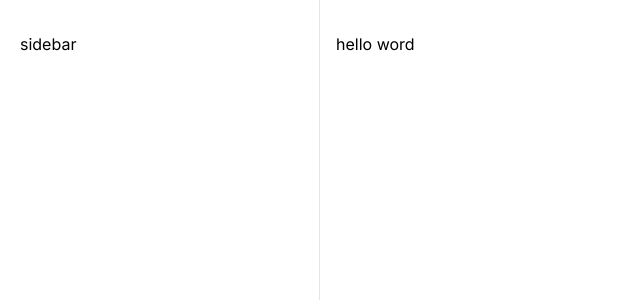
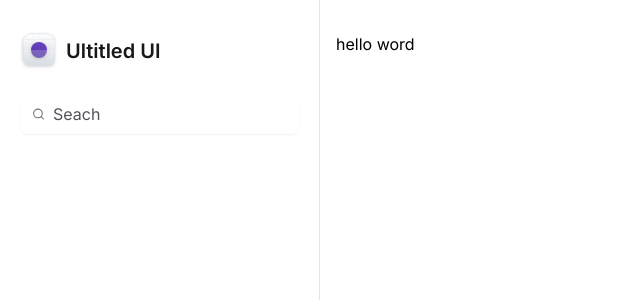
Before and after one commit to carlosrobertodevops/tailwind-next, a Next.js app: page / in a window 1280 px wide. Shown: the top 300 px of the page, without its empty margins (0-640 px from the left). Built offline with nearby package versions, Linux system fonts and the light colour scheme.

Commit message:
Menu de Navegação

```diff
--- a/package.json
+++ b/package.json
@@ -9,6 +9,7 @@
     "lint": "next lint"
   },
   "dependencies": {
+    "lucide-react": "^0.376.0",
     "next": "14.2.3",
     "react": "^18.3.1",
     "react-dom": "^18.3.1"
--- a/src/app/layout.tsx
+++ b/src/app/layout.tsx
@@ -1,12 +1,13 @@
-import type { Metadata } from "next"
-import { Inter } from "next/font/google"
-import "./globals.css"
+import { Siderbar } from '@/components/Sidebar'
+import type { Metadata } from 'next'
+import { Inter } from 'next/font/google'
+import './globals.css'
 
-const inter = Inter({ subsets: ["latin"] });
+const inter = Inter({ subsets: ['latin'] })
 
 export const metadata: Metadata = {
-  title: "Create Next App",
-  description: "Generated by create next app",
+  title: 'Create Next App',
+  description: 'Generated by create next app',
 }
 
 export default function RootLayout({
@@ -18,7 +19,7 @@
     <html lang="en">
       <body className={inter.className}>
         <div className="grid min-h-screen grid-cols-app">
-          <aside className="border-r border-zinc-200 px-5 py-8">sidebar</aside>
+          <Siderbar />
           <main className="px-4 pb-12 pt-8">{children}</main>
         </div>
       </body>
--- /dev/null
+++ b/src/components/MainNavigation/index.tsx
@@ -0,0 +1,14 @@
+import { ChevronDown, Home } from 'lucide-react'
+
+export function MainNavigation() {
+  return (
+    <nav className="space-y-0.5">
+      <a href="">
+        <Home className="h-5 w-5 text-zinc-500" />
+        <span className="font-medium text-zinc-700"></span>
+        <ChevronDown className="ml-auto text-zinc-500" />
+        <span className="font-medium text-zinc-700"></span>
+      </a>
+    </nav>
+  )
+}
--- /dev/null
+++ b/src/components/Sidebar/Logo.tsx
@@ -0,0 +1,209 @@
+export function Logo() {
+  return (
+    <strong className="flex items-center gap-2 text-xl font-semibold text-zinc-900 ">
+      <svg
+        width={38}
+        height={38}
+        viewBox="0 0 38 38"
+        fill="none"
+        xmlns="http://www.w3.org/2000/svg"
+      >
+        <g filter="url(#filter0_dd_19150_307)">
+          <g clipPath="url(#clip0_19150_307)">
+            <rect x={3} y={2} width={32} height={32} rx={8} fill="#fff" />
+            <rect
+              x={3}
+              y={2}
+              width={32}
+              height={32}
+              rx={8}
+              fill="url(#paint0_linear_19150_307)"
+            />
+            <path
+              fillRule="evenodd"
+              clipRule="evenodd"
+              d="M19 4.039c-7.71 0-13.961 6.25-13.961 13.961 0 7.71 6.25 13.961 13.961 13.961 7.71 0 13.961-6.25 13.961-13.961 0-7.71-6.25-13.961-13.961-13.961zM4.961 18c0-7.753 6.286-14.039 14.039-14.039S33.039 10.247 33.039 18 26.753 32.039 19 32.039 4.961 25.753 4.961 18z"
+              fill="#D0D5DD"
+            />
+            <path
+              fillRule="evenodd"
+              clipRule="evenodd"
+              d="M19 14.078a3.922 3.922 0 100 7.845 3.922 3.922 0 000-7.845zM15 18a4 4 0 118 0 4 4 0 01-8 0z"
+              fill="#D0D5DD"
+            />
+            <path
+              fillRule="evenodd"
+              clipRule="evenodd"
+              d="M19 15.32a2.68 2.68 0 100 5.36 2.68 2.68 0 000-5.36zM16.243 18a2.757 2.757 0 115.514 0 2.757 2.757 0 01-5.514 0z"
+              fill="#D0D5DD"
+            />
+            <path d="M18.961 2h.078v32h-.078V2z" fill="#D0D5DD" />
+            <path d="M35 17.96v.079H3v-.078h32z" fill="#D0D5DD" />
+            <path
+              d="M29.602 2h.078v32h-.078V2zM13.64 2h.078v32h-.077V2zM24.282 2h.077v32h-.077V2zM8.32 2h.078v32H8.32V2z"
+              fill="#D0D5DD"
+            />
+            <path
+              d="M35 28.602v.077H3v-.077h32zM35 12.64v.078H3v-.077h32zM35 23.281v.078H3v-.078h32zM35 7.32v.078H3V7.32h32z"
+              fill="#D0D5DD"
+            />
+            <g filter="url(#filter1_dd_19150_307)">
+              <circle
+                cx={19}
+                cy={18}
+                r={8}
+                fill="url(#paint1_linear_19150_307)"
+              />
+            </g>
+            <g filter="url(#filter2_b_19150_307)">
+              <path
+                d="M3 18h32v3.2c0 4.48 0 6.72-.872 8.432a8 8 0 01-3.496 3.496C28.92 34 26.68 34 22.2 34h-6.4c-4.48 0-6.72 0-8.432-.872a8 8 0 01-3.496-3.496C3 27.92 3 25.68 3 21.2V18z"
+                fill="#fff"
+                fillOpacity={0.2}
+              />
+            </g>
+          </g>
+          <rect
+            x={3.15}
+            y={2.15}
+            width={31.7}
+            height={31.7}
+            rx={7.85}
+            stroke="#D0D5DD"
+            strokeWidth={0.3}
+          />
+        </g>
+        <defs>
+          <filter
+            id="filter0_dd_19150_307"
+            x={0}
+            y={0}
+            width={38}
+            height={38}
+            filterUnits="userSpaceOnUse"
+            colorInterpolationFilters="sRGB"
+          >
+            <feFlood floodOpacity={0} result="BackgroundImageFix" />
+            <feColorMatrix
+              in="SourceAlpha"
+              values="0 0 0 0 0 0 0 0 0 0 0 0 0 0 0 0 0 0 127 0"
+              result="hardAlpha"
+            />
+            <feOffset dy={1} />
+            <feGaussianBlur stdDeviation={1} />
+            <feColorMatrix values="0 0 0 0 0.0627451 0 0 0 0 0.0941176 0 0 0 0 0.156863 0 0 0 0.06 0" />
+            <feBlend
+              in2="BackgroundImageFix"
+              result="effect1_dropShadow_19150_307"
+            />
+            <feColorMatrix
+              in="SourceAlpha"
+              values="0 0 0 0 0 0 0 0 0 0 0 0 0 0 0 0 0 0 127 0"
+              result="hardAlpha"
+            />
+            <feOffset dy={1} />
+            <feGaussianBlur stdDeviation={1.5} />
+            <feColorMatrix values="0 0 0 0 0.0627451 0 0 0 0 0.0941176 0 0 0 0 0.156863 0 0 0 0.1 0" />
+            <feBlend
+              in2="effect1_dropShadow_19150_307"
+              result="effect2_dropShadow_19150_307"
+            />
+            <feBlend
+              in="SourceGraphic"
+              in2="effect2_dropShadow_19150_307"
+              result="shape"
+            />
+          </filter>
+          <filter
+            id="filter1_dd_19150_307"
+            x={8}
+            y={8}
+            width={22}
+            height={22}
+            filterUnits="userSpaceOnUse"
+            colorInterpolationFilters="sRGB"
+          >
+            <feFlood floodOpacity={0} result="BackgroundImageFix" />
+            <feColorMatrix
+              in="SourceAlpha"
+              values="0 0 0 0 0 0 0 0 0 0 0 0 0 0 0 0 0 0 127 0"
+              result="hardAlpha"
+            />
+            <feOffset dy={1} />
+            <feGaussianBlur stdDeviation={1} />
+            <feColorMatrix values="0 0 0 0 0.0627451 0 0 0 0 0.0941176 0 0 0 0 0.156863 0 0 0 0.06 0" />
+            <feBlend
+              in2="BackgroundImageFix"
+              result="effect1_dropShadow_19150_307"
+            />
+            <feColorMatrix
+              in="SourceAlpha"
+              values="0 0 0 0 0 0 0 0 0 0 0 0 0 0 0 0 0 0 127 0"
+              result="hardAlpha"
+            />
+            <feOffset dy={1} />
+            <feGaussianBlur stdDeviation={1.5} />
+            <feColorMatrix values="0 0 0 0 0.0627451 0 0 0 0 0.0941176 0 0 0 0 0.156863 0 0 0 0.1 0" />
+            <feBlend
+              in2="effect1_dropShadow_19150_307"
+              result="effect2_dropShadow_19150_307"
+            />
+            <feBlend
+              in="SourceGraphic"
+              in2="effect2_dropShadow_19150_307"
+              result="shape"
+            />
+          </filter>
+          <filter
+            id="filter2_b_19150_307"
+            x={-2}
+            y={13}
+            width={42}
+            height={26}
+            filterUnits="userSpaceOnUse"
+            colorInterpolationFilters="sRGB"
+          >
+            <feFlood floodOpacity={0} result="BackgroundImageFix" />
+            <feGaussianBlur in="BackgroundImageFix" stdDeviation={2.5} />
+            <feComposite
+              in2="SourceAlpha"
+              operator="in"
+              result="effect1_backgroundBlur_19150_307"
+            />
+            <feBlend
+              in="SourceGraphic"
+              in2="effect1_backgroundBlur_19150_307"
+              result="shape"
+            />
+          </filter>
+          <linearGradient
+            id="paint0_linear_19150_307"
+            x1={19}
+            y1={2}
+            x2={19}
+            y2={34}
+            gradientUnits="userSpaceOnUse"
+          >
+            <stop stopColor="#fff" />
+            <stop offset={1} stopColor="#D0D5DD" />
+          </linearGradient>
+          <linearGradient
+            id="paint1_linear_19150_307"
+            x1={15}
+            y1={26}
+            x2={23}
+            y2={10}
+            gradientUnits="userSpaceOnUse"
+          >
+            <stop stopColor="#53389E" />
+            <stop offset={1} stopColor="#6941C6" />
+          </linearGradient>
+          <clipPath id="clip0_19150_307">
+            <rect x={3} y={2} width={32} height={32} rx={8} fill="#fff" />
+          </clipPath>
+        </defs>
+      </svg>
+      <span>Ultitled UI</span>
+    </strong>
+  )
+}
--- /dev/null
+++ b/src/components/Sidebar/index.tsx
@@ -0,0 +1,17 @@
+import { Search } from 'lucide-react'
+import { Logo } from './Logo'
+export function Siderbar() {
+  return (
+    <aside className="space-y-6 border-r border-zinc-200 px-5 py-8">
+      <Logo />
+
+      <div className="flex w-full items-center gap-2 rounded-lg border-zinc-300 px-3 py-2 shadow-sm">
+        <Search className="h-5 w-5 text-zinc-500" />
+        <input
+          className="flex-1 border-0 bg-transparent p-0 text-zinc-900 placeholder-zinc-600"
+          placeholder="Seach"
+        ></input>
+      </div>
+    </aside>
+  )
+}
```
Also changed, not shown: 1 other file (tests, documents, lock files or other folders).
